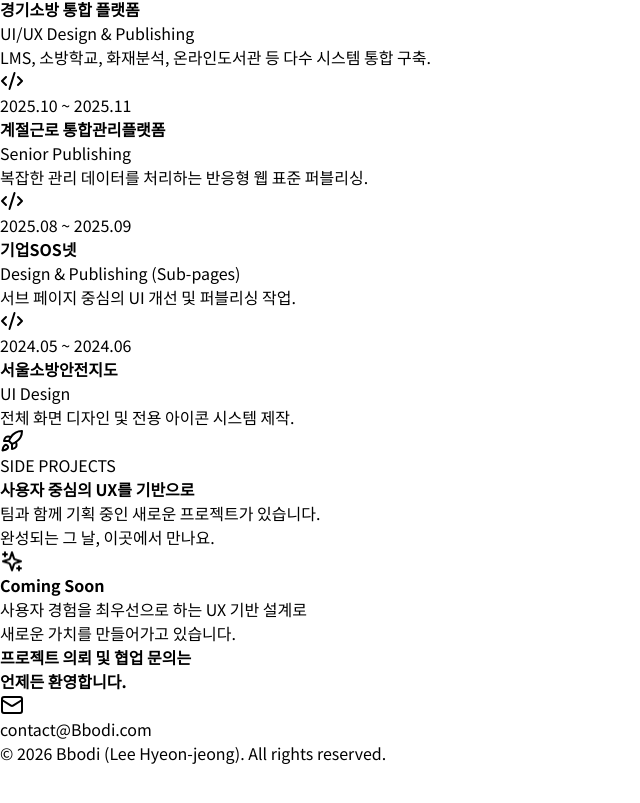
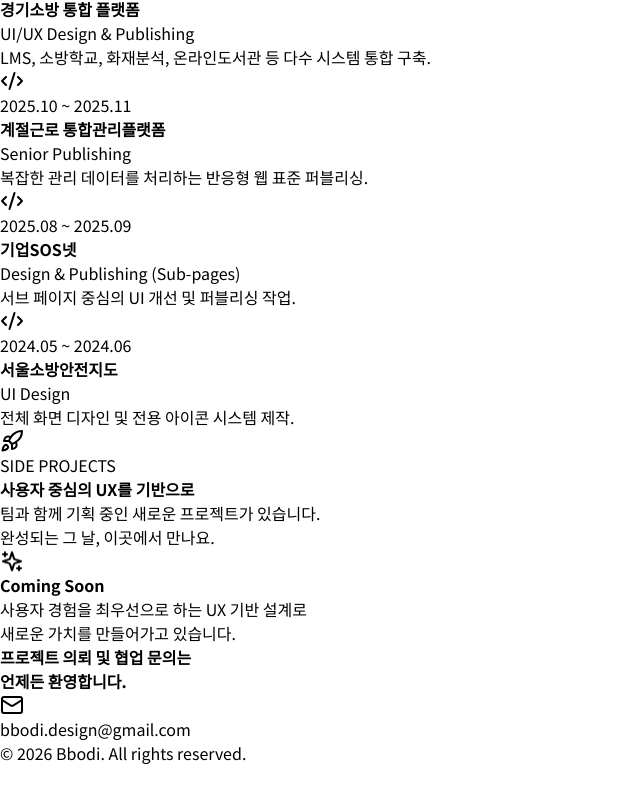
Before and after one commit to effecdi/Bbodi, a React (Vite) app: page / in a window 1280 px wide. Shown: the part 1335-2138 px from the top of the page, without its empty margins (0-640 px from the left). Built offline with nearby package versions, Linux system fonts and the light colour scheme.

Commit message:
타이틀변경

```diff
--- a/src/App.tsx
+++ b/src/App.tsx
@@ -323,8 +323,8 @@ export default function Component() {
               animate={{ opacity: 1, y: 0 }}
               transition={{ delay: 0.2, duration: 0.8 }}
             >
-              기획의 논리와 퍼블리싱의 정밀함 사이,<br />
-              그 간극을 메우는<br />
+              기획의 논리와 퍼블리싱의 <br />
+              정밀함 사이를 메우는<br />
               <span className="bg-gradient-to-r from-lime-400 to-lime-600 bg-clip-text text-transparent">
                 전략적 디자이너
               </span>{' '}
@@ -732,11 +732,11 @@ export default function Component() {
               whileHover={{ scale: 1.05 }}
             >
               <Mail className="w-6 h-6" />
-              contact@Bbodi.com
+              bbodi.design@gmail.com
             </motion.a>
 
             <div className="pt-12 border-t border-white/5 text-[#CCCCCC] text-sm">
-              © 2026 Bbodi (Lee Hyeon-jeong). All rights reserved.
+              © 2026 Bbodi. All rights reserved.
             </div>
           </motion.div>
         </div>
```
